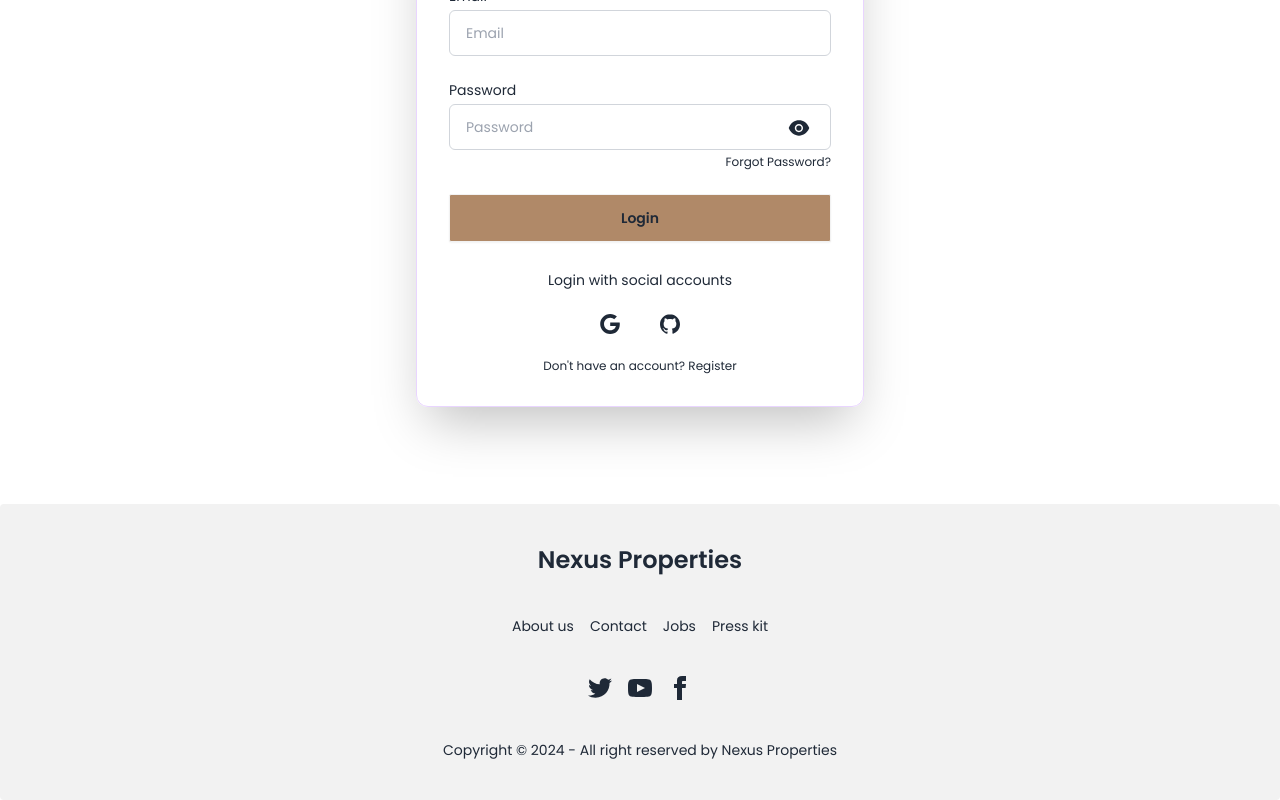
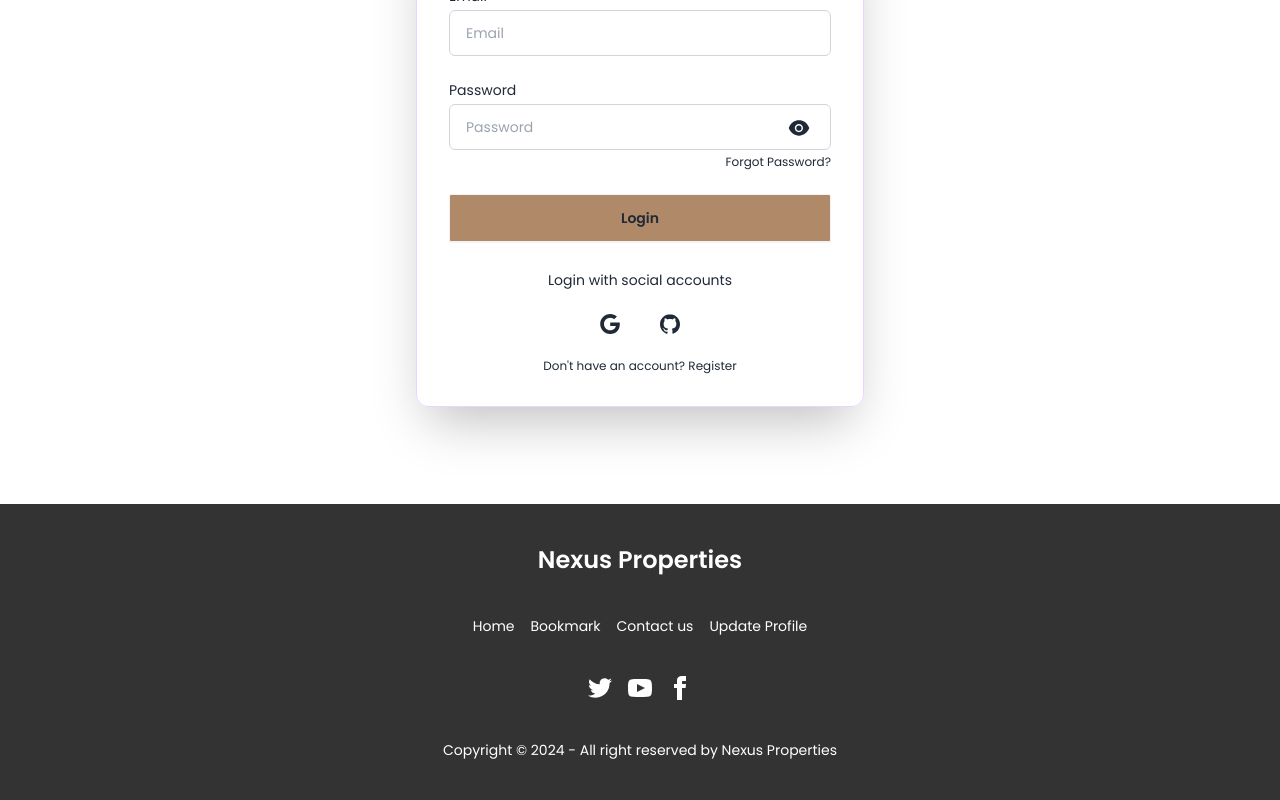
Before and after one commit to najim2004/Nexus-Properties, a React (Vite) app: page /login in a window 1280 px wide. Shown: the part 296-1096 px from the top of the page. Built offline with nearby package versions, Linux system fonts and the light colour scheme; no server answers.

Commit message:
updated footer

```diff
--- a/src/App.jsx
+++ b/src/App.jsx
@@ -12,7 +12,6 @@ import "react-toastify/dist/ReactToastify.css";
 import { useEffect } from "react";
 function App() {
   const location = useLocation();
-  console.log(location);
   useEffect(() => {
     if (location.pathname == "/") {
       document.title = "Home";
--- a/src/Shared/Footer/Footer.jsx
+++ b/src/Shared/Footer/Footer.jsx
@@ -1,13 +1,18 @@
+import { Link, NavLink } from "react-router-dom";
+
 const Footer = () => {
   return (
     <div className="">
-      <footer className="footer footer-center p-10 bg-base-200 text-base-content rounded">
-        <h3 className="text-2xl font-semibold">Nexus Properties</h3>
+      <footer className="footer footer-center p-10 bg-[#333] text-white">
+        <Link to={'/'} className="text-2xl font-semibold">Nexus Properties</Link>
         <nav className="grid grid-flow-col gap-4">
-          <a className="link link-hover">About us</a>
-          <a className="link link-hover">Contact</a>
-          <a className="link link-hover">Jobs</a>
-          <a className="link link-hover">Press kit</a>
+          <NavLink to={"/"}>Home</NavLink>
+
+          <NavLink to={"/bookmark"}>Bookmark</NavLink>
+
+          <NavLink to={"/contact-us"}>Contact us</NavLink>
+
+          <NavLink to={"/update-profile"}>Update Profile</NavLink>
         </nav>
         <nav>
           <div className="grid grid-flow-col gap-4">
```
